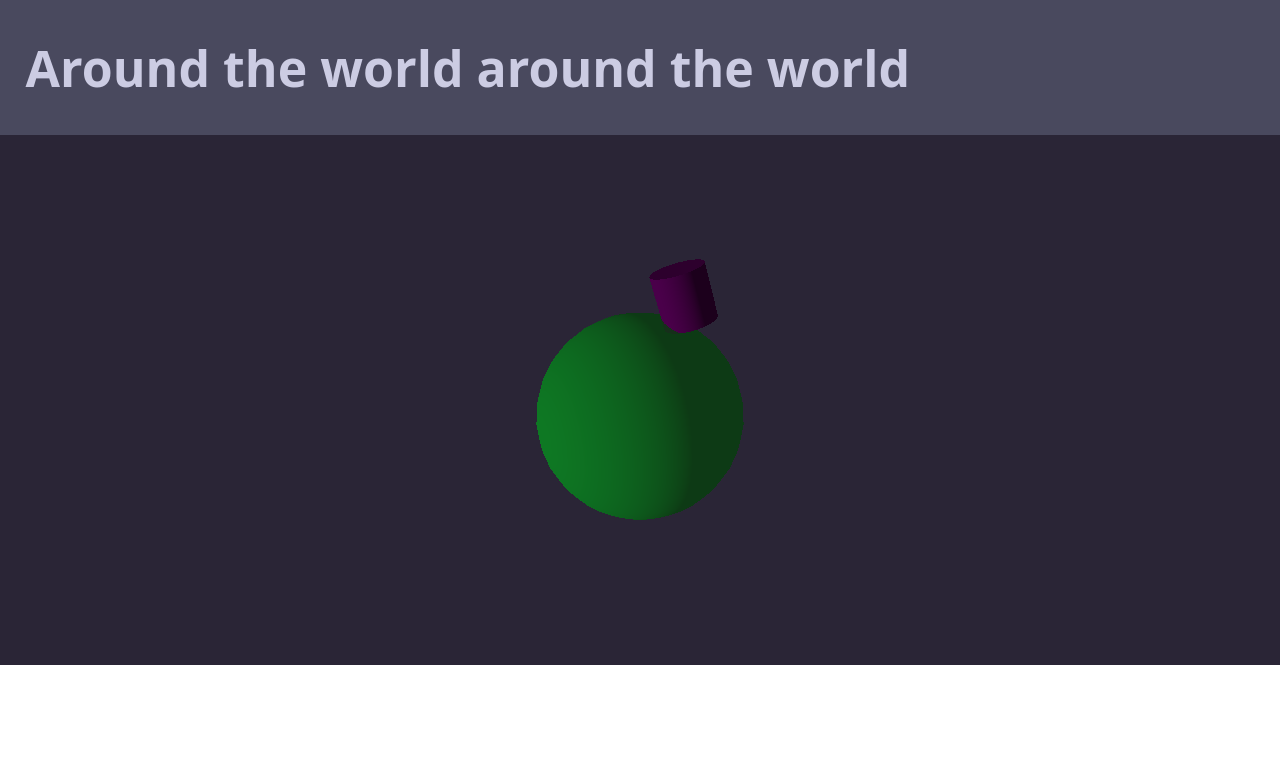
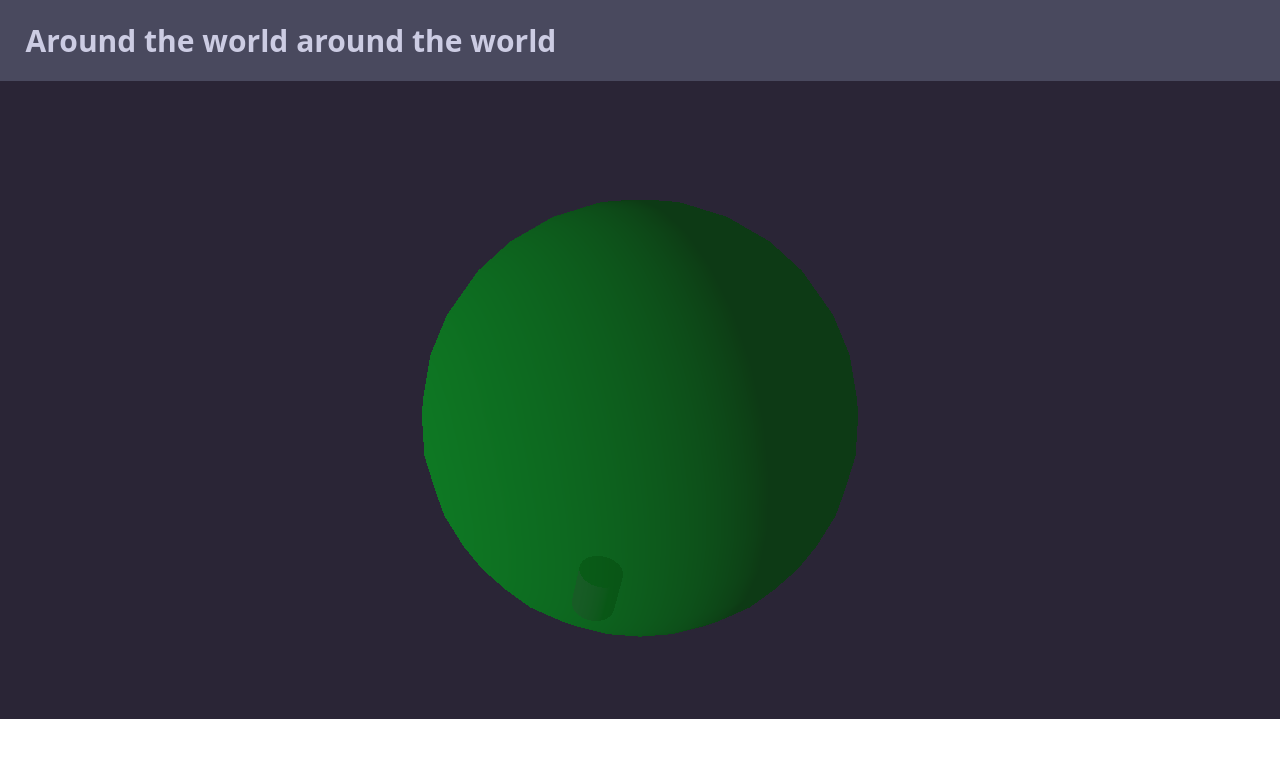
Before and after one commit to SoyVixterDev/soyvixterdev.github.io, a website built with Vite: page index.html in a window 1280 px wide. Shown: the top 758 px of the page. Built offline with nearby package versions, Linux system fonts and the light colour scheme; animation ran at ten frames a second.

Commit message:
Added player controlling, other visual changes

```diff
--- a/Javascript/Game.js
+++ b/Javascript/Game.js
@@ -1,6 +1,6 @@
 import { InputManager } from "./Input/InputManager.js";
 import { SceneManager } from "./SceneManager.js";
-import { WebGLRenderer, PerspectiveCamera, Vector3, MathUtils, DirectionalLight, MeshLambertMaterial, AmbientLight, Object3D } from "three";
+import { WebGLRenderer, PerspectiveCamera, Vector3, MathUtils, DirectionalLight, MeshLambertMaterial, AmbientLight, Object3D, Vector2 } from "three";
 import { PhysicsManager } from "./Physics/PhysicsManager.js";
 import { Player } from "./Objects/Player.js";
 import { Planet } from "./Objects/Planet.js";
@@ -16,10 +16,12 @@ const sceneManager = new SceneManager(renderer, camera, 0x2a2536);
 
 const inputManager = new InputManager();
 
+const planet = new Planet(new Vector3(0, 0, 10), 8, 0x04f030, 400, 30);
 
-const planet = new Planet(new Vector3(0, 0, 10), 4, 0x04f030, 160, 20);
+const player = new Player(new Vector3(2, 9, 10));
 
-const player = new Player(new Vector3(2, 5, 10));
+
+let inputVec = new Vector2();
 
 let lastFrameTime = 0;
 let deltaTime = 0;
@@ -49,7 +51,14 @@ function start()
     update();
 }
 
-
+function updateInputVector()
+{
+    inputVec.set
+    (
+        -inputManager.trackedkeys.a + inputManager.trackedkeys.d,
+        -inputManager.trackedkeys.s + inputManager.trackedkeys.w
+    ).normalize();
+}
 
 /**
  * Game loop, running every animation frame
@@ -58,15 +67,17 @@ function update()
 {
     requestAnimationFrame( update );
 
+    updateInputVector();
+
     let currentTime = Date.now();
 
     deltaTime = currentTime - lastFrameTime;
+
+    player.ManageMovement(inputVec, inputManager.trackedkeys.space);
 
     PhysicsManager.PhysicsUpdate(deltaTime/1000);
 
     sceneManager.render(camera);
 
     lastFrameTime = currentTime;
-
-    player.AddForce(player.GetRelativeVector(new Vector3(1,0,0)).multiplyScalar(1));
 }
--- a/Javascript/Input/InputManager.js
+++ b/Javascript/Input/InputManager.js
@@ -8,7 +8,8 @@ export class InputManager
         w: false,
         a: false,
         s: false,
-        d: false
+        d: false,
+        space: false
     }
 
     constructor()
@@ -16,7 +17,9 @@ export class InputManager
         //Updates the tracked keys to true when pressed
         document.addEventListener("keydown", (event) =>
         {
-            const key = event.key.toLowerCase();
+            let key = event.key.toLowerCase();
+
+            if(key === " ") key = "space";
 
             if (key in this.trackedkeys)
             {
@@ -27,7 +30,9 @@ export class InputManager
         //Updates the tracked keys to false when released
         document.addEventListener("keyup", (event) =>
         {
-            const key = event.key.toLowerCase();
+            let key = event.key.toLowerCase();
+
+            if(key === " ") key = "space";
 
             if (key in this.trackedkeys)
             {
--- a/Javascript/Objects/Planet.js
+++ b/Javascript/Objects/Planet.js
@@ -24,7 +24,7 @@ export class Planet extends PhysicsObject
         this.gravitationalPullRadius = gravitationalPullRadius;
 
         this.InitPhysics(radius);
-
+        this.tag = "Planet";
         this.invMass = 0;
     }
 
@@ -44,7 +44,7 @@ export class Planet extends PhysicsObject
 
 
                 object.CalculateGravityDirection(this.mesh.position);
-                object.ApplyGravity((this.gravityStrength * 100 * step) / (distance * distance));
+                object.ApplyGravity((this.gravityStrength * 100 * step) / (distance));
             }
         });
 
--- a/Javascript/Objects/Player.js
+++ b/Javascript/Objects/Player.js
@@ -1,11 +1,12 @@
 import { CylinderGeometry, Mesh, MeshLambertMaterial, Vector3 } from "three";
 import { PhysicsObject } from "../Physics/PhysicsObject";
 import { SceneManager } from "../SceneManager";
+import { PhysicsManager } from "../Physics/PhysicsManager";
 
 export class Player extends PhysicsObject
 {
-    movementSpeed = 2;
-    jumpStrength = 5;
+    movementSpeed = 7;
+    jumpStrength = 12;
 
     constructor(position)
     {
@@ -21,4 +22,22 @@ export class Player extends PhysicsObject
 
         this.InitPhysics();
     }
+
+    ManageMovement(inputVector, jump)
+    {
+        let downDir = this.gravityDirection.clone();
+
+        let inputVel = inputVector.clone().multiplyScalar(this.movementSpeed);
+        let localVel = this.velocity.clone().applyQuaternion(this.mesh.quaternion.clone().invert());
+        let newVel = new Vector3(inputVel.x, localVel.y, inputVel.y);
+        newVel.applyQuaternion(this.mesh.quaternion);
+
+        this.velocity.copy(newVel);
+
+        if(jump && PhysicsManager.CheckSphere(this.mesh.position.clone().addScaledVector(downDir, 1), 0.01, ["Planet"]).length != 0)
+        {
+            console.log("Jump!");
+            this.velocity = (downDir.multiplyScalar(-this.jumpStrength));
+        }
+    }
 }
--- a/style.css
+++ b/style.css
@@ -22,6 +22,6 @@ body
 #header
 {
     color: #cccce3;
-    font-size: 50px;
+    font-size: 30px;
     font-family: system-ui, -apple-system, BlinkMacSystemFont, 'Segoe UI', Roboto, Oxygen, Ubuntu, Cantarell, 'Open Sans', 'Helvetica Neue', sans-serif;
 }
--- a/vite.config.js
+++ b/vite.config.js
@@ -1,5 +1,10 @@
 import { defineConfig } from "vite";
 
 export default defineConfig({
-    base: "/soyvixterdev.github.io/",
+    base: "/./",
+    server:
+    {
+        port: 5173,
+        open: true,
+    }
 });
```
